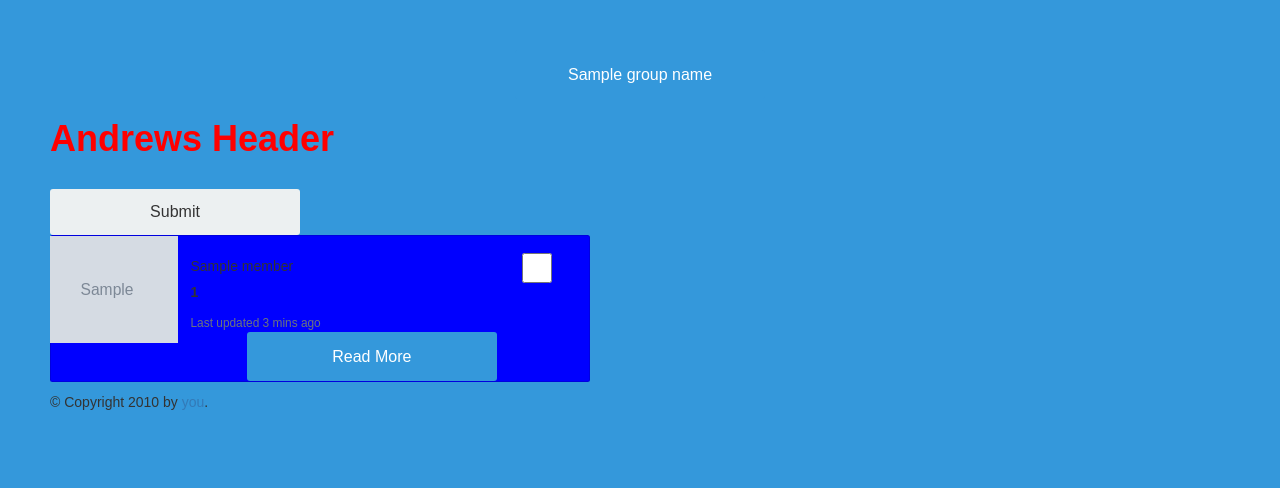
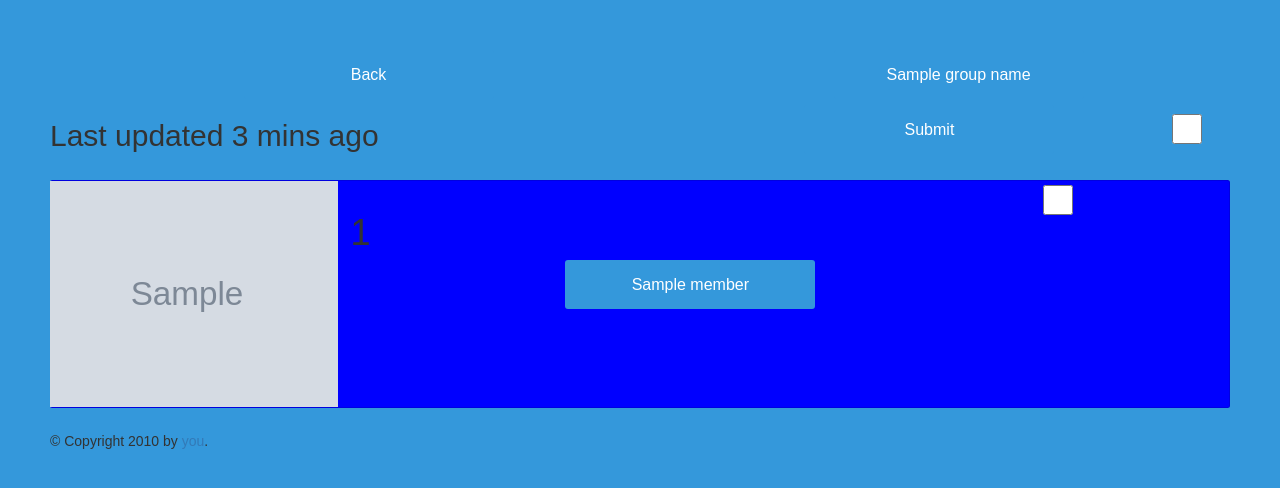
Before and after one commit to ckSchool/att_app, a Flask app: template templates/groupMembers.html in a window 1280 px wide. Shown: the top 488 px of the page. Run offline with Flask 2, Linux system fonts and the light colour scheme; the template is opened without the code that fills it: most values are stand-ins (such as "Sample title", 1, 10 or a date in 2020); grey boxes marked "Sample" are stand-in pictures; lists and menus that the app fills with data are empty; some libraries are stand-ins or nearby versions.

Commit message:
Added components to top section. kinda laying things out

```diff
--- a/templates/groupMembers.html
+++ b/templates/groupMembers.html
@@ -6,57 +6,58 @@
     {% endblock %}
 
     {% block content %}
-        <a href="/groupDetails/{{ group_id }}" input class="btn btn-primary btn-block" >{{ group_name }}</a>
-        <h1 class="andrew">Andrews Header</h1>
+
+      <table style="width:100%">
+        <tr>
+          <th><a href="#" class="btn  btn-block">Back</a></th>
+          <th><a href="/groupDetails/{{ group_id }}" input class="btn btn-primary" >{{ group_name }}</a></th>
+        </tr>
+        <tr>
+            <th><h2 class="card-title">Last updated 3 mins ago</h2></th>
+            <th>
+              <table style="width:100%">
+                <!-- <th><a href="#" class="btn  btn-block">All</a></th> -->
+                <th><a href="#" class="btn  btn-block">Submit</a>
+                <th><input type="checkbox" name="All" style="width: 30px; height: 30px;"></td></th>
+              </table>
+            </th>
+
+
+        </tr>
+      </table>
+
+
+
         <br>
         <div style="width:100%;  overflow:auto;">
             <!--height:550px;-->
             <!--<form action="/groupMembers/{{ group_id }}" method="post">-->
-            <input type="submit">
+
             {% for member_id, member_name, f_att, g_att, img_url in members %}
-
-
-                <!--<div>-->
-                    <!--<tr>-->
-                        <!--<td rowspan="3">-->
-                            <!--<img class="w-25" src="https://encrypted-tbn0.gstatic.com/images?q=tbn:ANd9GcS2Je4kxXA89B0AQTHxuSdVL2MHf2VU0ThGvkXYoaa2uzvCowMIMQ" alt="">-->
-                        <!--</td>-->
-                        <!--<td>{{ member_id }}</td>-->
-                        <!--<td>{{ member_name }}</td>-->
-                        <!--<td><input type="checkbox" name="{{ member_name }}"></td>-->
-                          <!--<input type="radio" name="gender" value="a" checked>A-->
-                          <!--<input type="radio" name="gender" value="s"> S-->
-                          <!--<input type="radio" name="gender" value="t"> T-->
-                          <!--<input type="radio" name="gender" value="p"> P-->
-                          <!--<input type="radio" name="gender" value="i"> I-->
-                        <!--<td><a href="#" class="btn btn-primary btn-sm float-right">Read More</a></td>-->
-                      <!--</tr>-->
-
-                <!--</div>-->
-                <br>
-
-                <div class="card mb-3 card-horizontal" style="max-width: 540px;">
+                <div class="card mb-1 card-horizontal" style="width: 100%;">
                   <div class="row no-gutters">
                     <div class="col-md-3">
                       <img class="w-100" src="{{ img_url }}" class="card-img" alt="...">
                     </div>
+
                     <div class="col-md-7">
                       <div class="card-body">
-                        <h5 class="card-title">{{ member_name }}</h5>
-                        <p class="card-text">{{ member_id }}</p>
-                        <p class="card-text"><small class="text-muted">Last updated 3 mins ago</small><a href="#" class="btn btn-primary btn-sm float-right">Read More</a>  </p>
+                        <h1 class="card-title">{{ member_id }}</h5>
+                        <a href="/memberDetails/{{ member_id }}" class="btn btn-block ">{{ member_name  }}</a>
+
                       </div>
                     </div>
                       <div class="col-md-2">
-                      <div class="card-body">
+                      <!-- <div class="card-body"> -->
                         <p class="card-text">
-                            <input type="checkbox" name="{{ member_name }}" style="width: 30px; height: 30px;"></td>
+                            <input type="checkbox"  style="width: 30px; height: 30px;"></td>
                         </p>
 
-                      </div>
+                      <!-- </div> -->
                     </div>
                   </div>
                 </div>
+                <br>
 
             {% endfor %}
             <!--</form>-->
```
